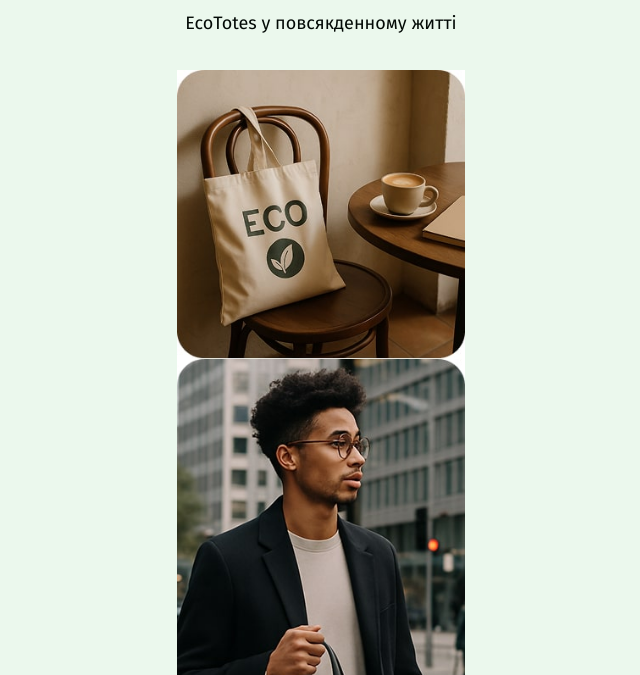
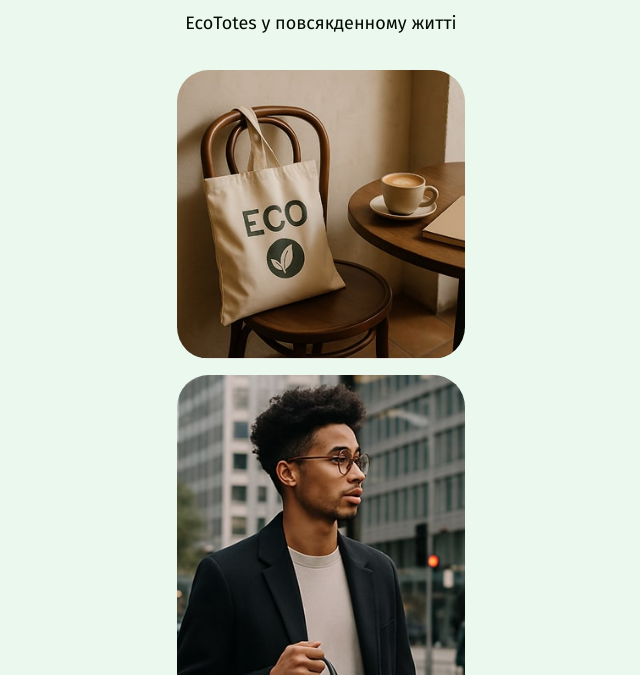
Before and after one commit to kitark13/team-project-demo, a plain HTML site: page index.html in a window 1280 px wide. Shown: the part 125-800 px from the top of the page, without its empty margins (319-959 px from the left). Drawn offline with nearby package versions, Linux system fonts and the light colour scheme.

Commit message:
mobversion

```diff
--- a/css/styles.css
+++ b/css/styles.css
@@ -60,7 +60,14 @@ img {
 }
 
 .gallery-list {
+  display: flex;
+  flex-wrap: wrap;
+  gap: 16px;
 }
 
 .gallery-list-item {
 }
+
+.gallery-image {
+  border-radius: 32px;
+}
```
